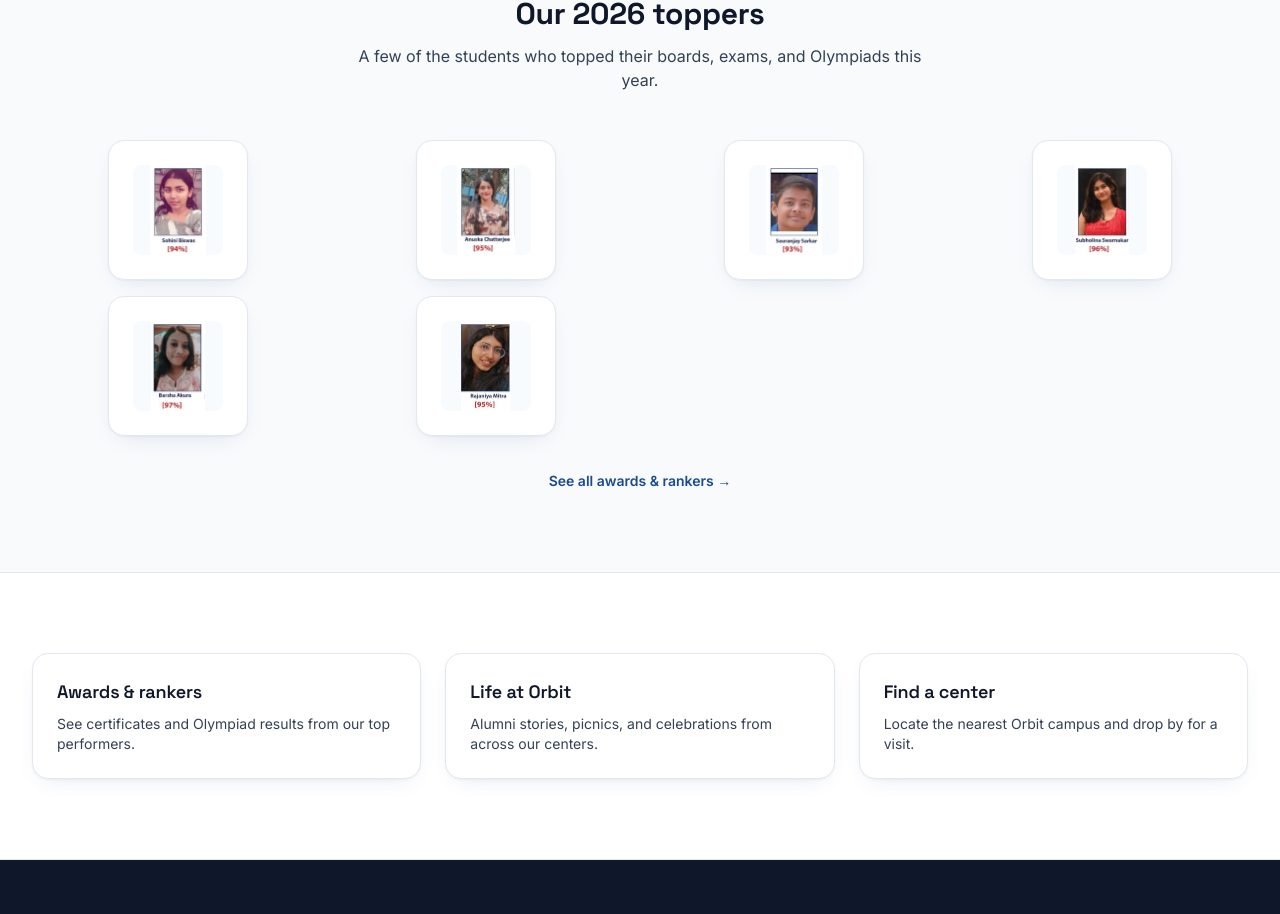
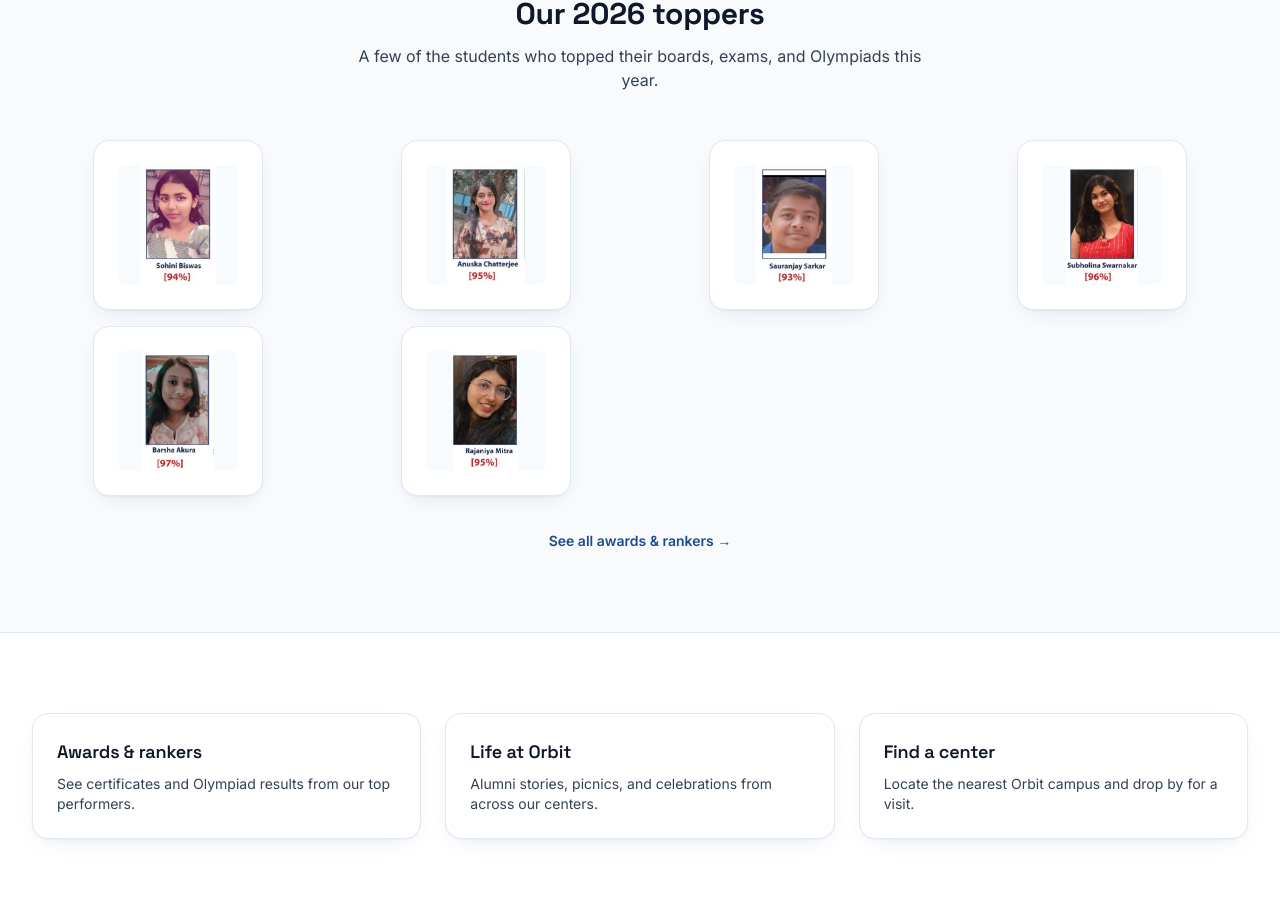
Before and after one commit to DEBTULYA2005/OrbitEducations, a React (Vite) app: page / in a window 1280 px wide. Shown: the part 1493-2407 px from the top of the page. Built offline with nearby package versions, Linux system fonts and the light colour scheme; no server answers.

Commit message:
Add tooper's images

```diff
--- a/src/pages/HomePage.jsx
+++ b/src/pages/HomePage.jsx
@@ -205,7 +205,7 @@ export default function HomePage() {
               <Card
                 key={topper.name}
                 hoverable
-                className="mx-auto w-full max-w-[140px] overflow-hidden p-2"
+                className="mx-auto w-full max-w-[170px] overflow-hidden p-2"
               >
                 <div className="aspect-square overflow-hidden rounded-lg bg-orbit-blue-50/40">
                   <img
```
